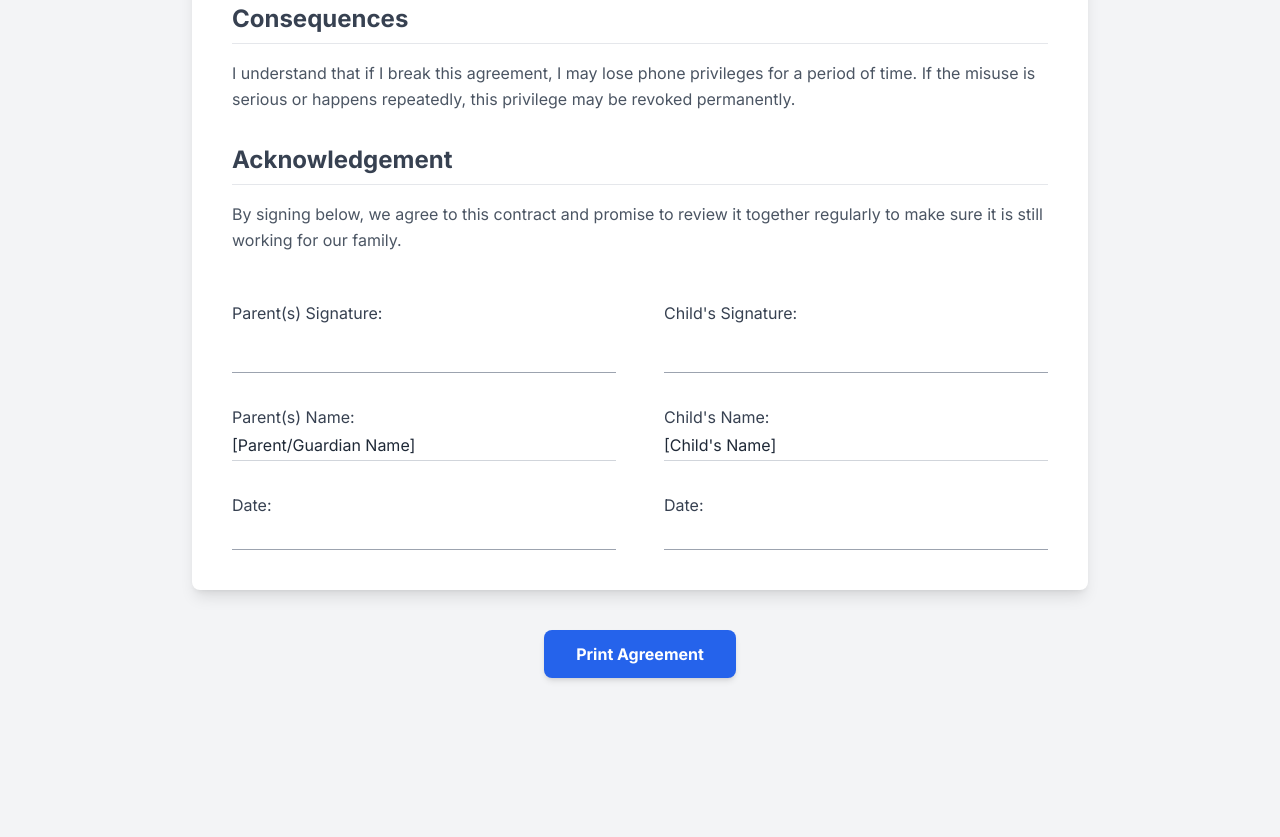
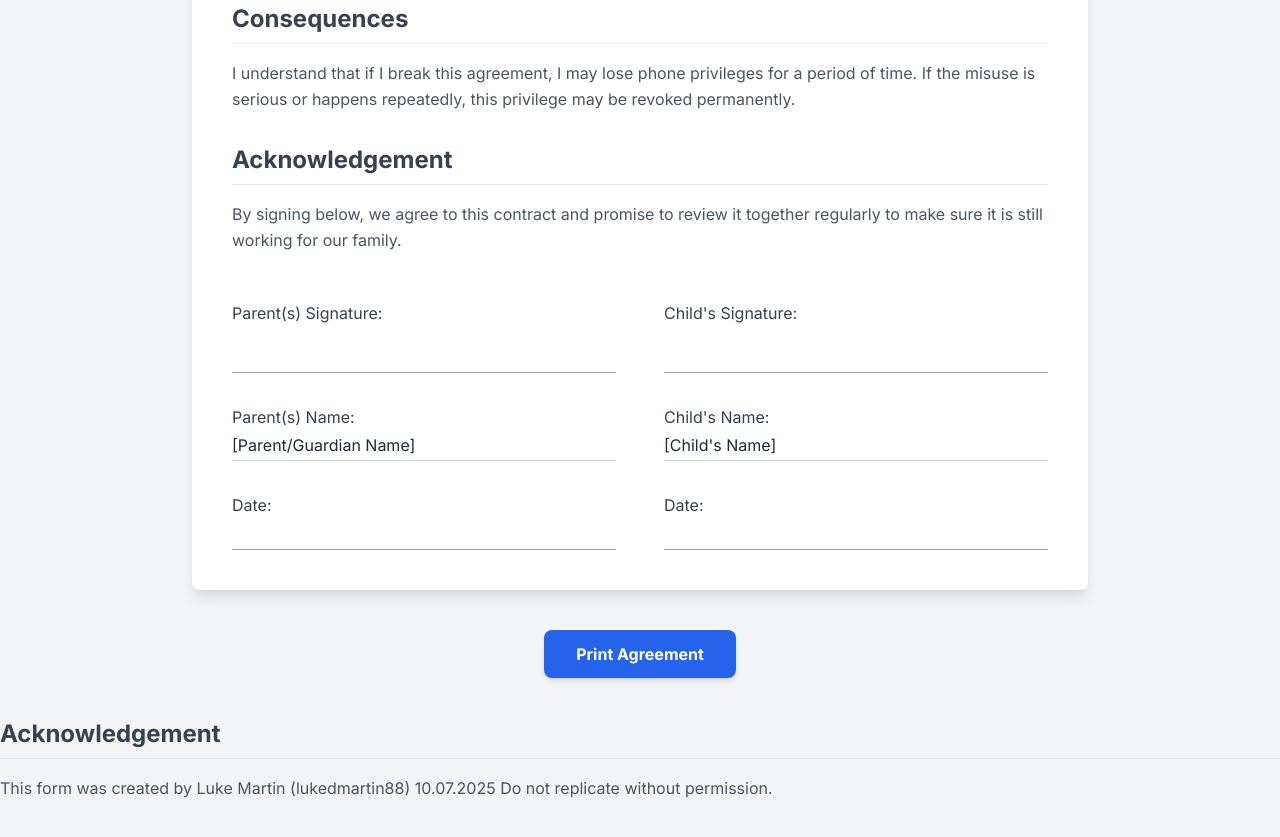
Before and after one commit to lukedmartin88/Smartphone, a plain HTML site: page index.html in a window 1280 px wide. Shown: the part 2483-3320 px from the top of the page. Before the commit the page ends 3201 px from the top, so only its background shows below. Drawn offline with nearby package versions, Linux system fonts and the light colour scheme.

Commit message:
Update index.html

```diff
--- a/index.html
+++ b/index.html
@@ -279,6 +279,11 @@
              updatePlaceholders(childNameInput, childNamePlaceholders, "[Child's Name]");
         });
     </script>
+    <section class="mb-12">
+            <h2 class="text-2xl font-bold text-gray-700 border-b pb-2 mb-4">Acknowledgement</h2>
+            <p class="text-gray-600 leading-relaxed">
+                This form was created by Luke Martin (lukedmartin88) 10.07.2025 Do not replicate without permission.
+            </p>
 
 </body>
 </html>
```
